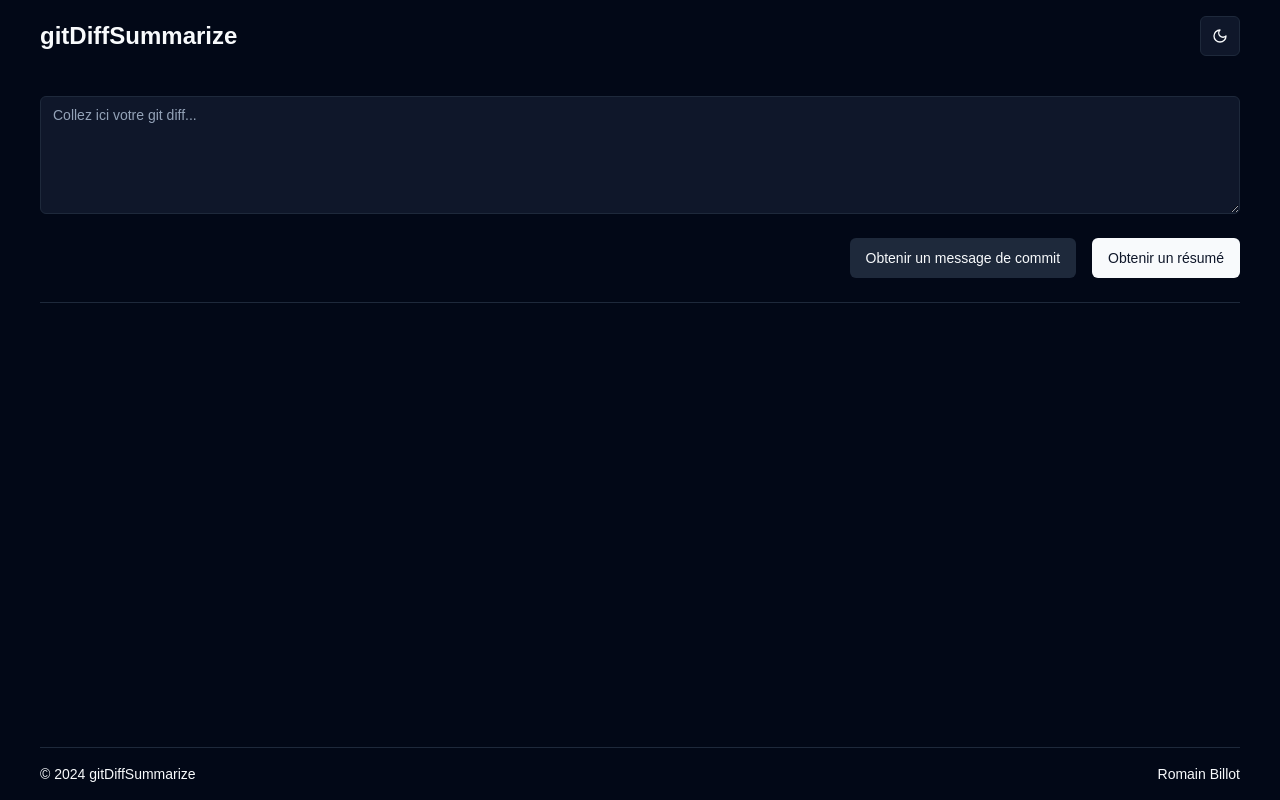
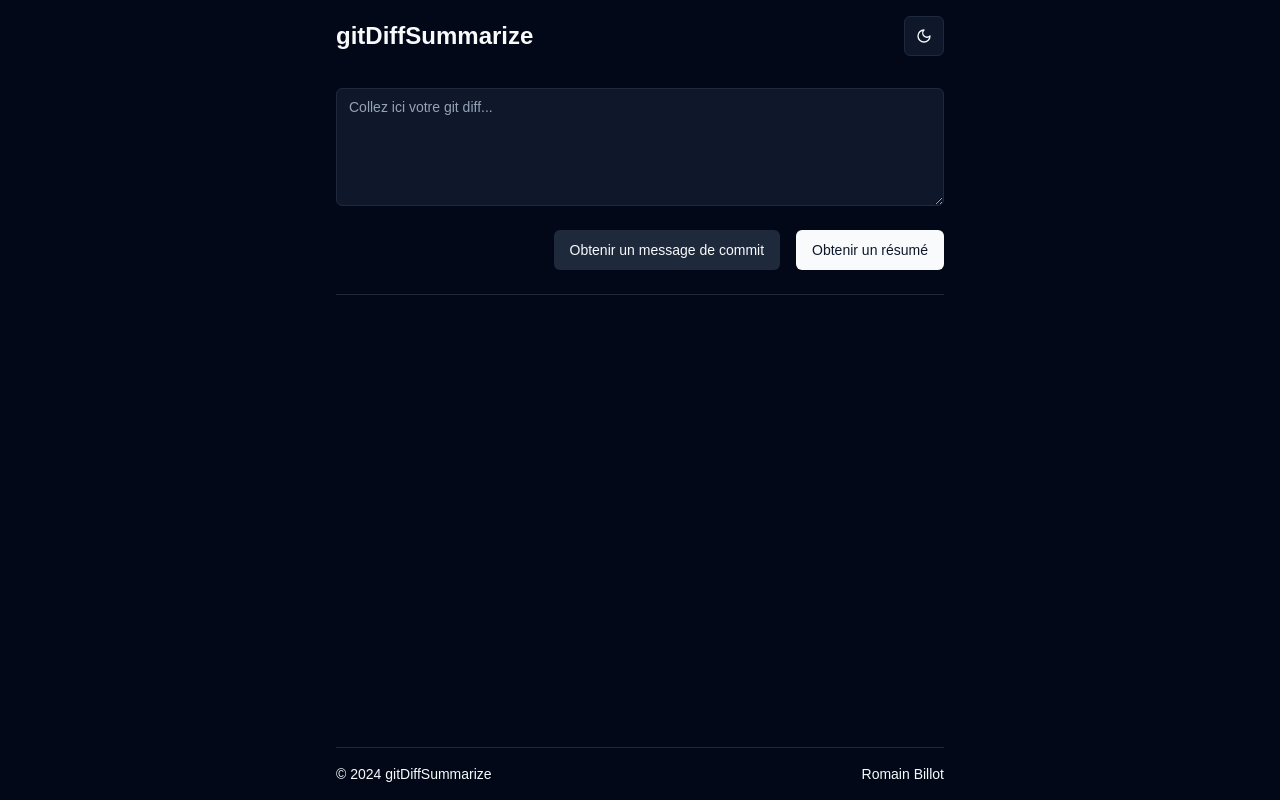
Before and after one commit to romain-billot/gitDiffSummarize, a Next.js app: page / in a window 1280 px wide. Built offline with nearby package versions, Linux system fonts and the light colour scheme.

Commit message:
style(page): modification de la disposition des boutons et des textes

```diff
--- a/src/app/layout.js
+++ b/src/app/layout.js
@@ -13,7 +13,7 @@ export const metadata = {
 export default function RootLayout({children}) {
 	return (
 		<html lang="fr" suppressHydrationWarning>
-		<body className="antialiased flex flex-col min-h-screen">
+		<body className="antialiased flex flex-col items-center min-h-screen">
 			<ThemeProvider
 				attribute="class"
 				defaultTheme="dark"
@@ -21,7 +21,7 @@ export default function RootLayout({children}) {
 				disableTransitionOnChange
 			>
 				<Header/>
-				<main className="flex-grow w-screen p-10 pb-20">
+				<main className="flex-grow w-screen pb-20 max-w-screen-sm">
 					{children}
 				</main>
 				<Footer/>
--- a/src/app/page.js
+++ b/src/app/page.js
@@ -55,7 +55,7 @@ export default function Home() {
 	};
 
 	return (
-		<div className="flex flex-col gap-6">
+		<div className="flex flex-col gap-6 m-4">
 			<Textarea
 				value={diff}
 				onChange={(e) => setDiff(e.target.value)}
--- a/src/components/Footer.jsx
+++ b/src/components/Footer.jsx
@@ -4,7 +4,7 @@ import {Separator} from "@components/ui/separator";
 
 export function Footer() {
 	return (
-		<div className="flex flex-col gap-4 px-10 py-4 w-full">
+		<div className="flex flex-col gap-4 p-4 max-w-screen-sm w-full">
 			<Separator/>
 			<div className="flex justify-between items-center">
 				<p className="text-sm">© {new Date().getFullYear()} gitDiffSummarize</p>
--- a/src/components/Header.jsx
+++ b/src/components/Header.jsx
@@ -5,7 +5,7 @@ import {Title} from "@components/Title";
 
 export function Header() {
 	return (
-		<div className="flex justify-between items-center px-10 pt-4">
+		<div className="flex justify-between items-center py-4 w-full px-4 max-w-screen-sm">
 			<Title title="gitDiffSummarize"/>
 			<ModeToggle/>
 		</div>
```
